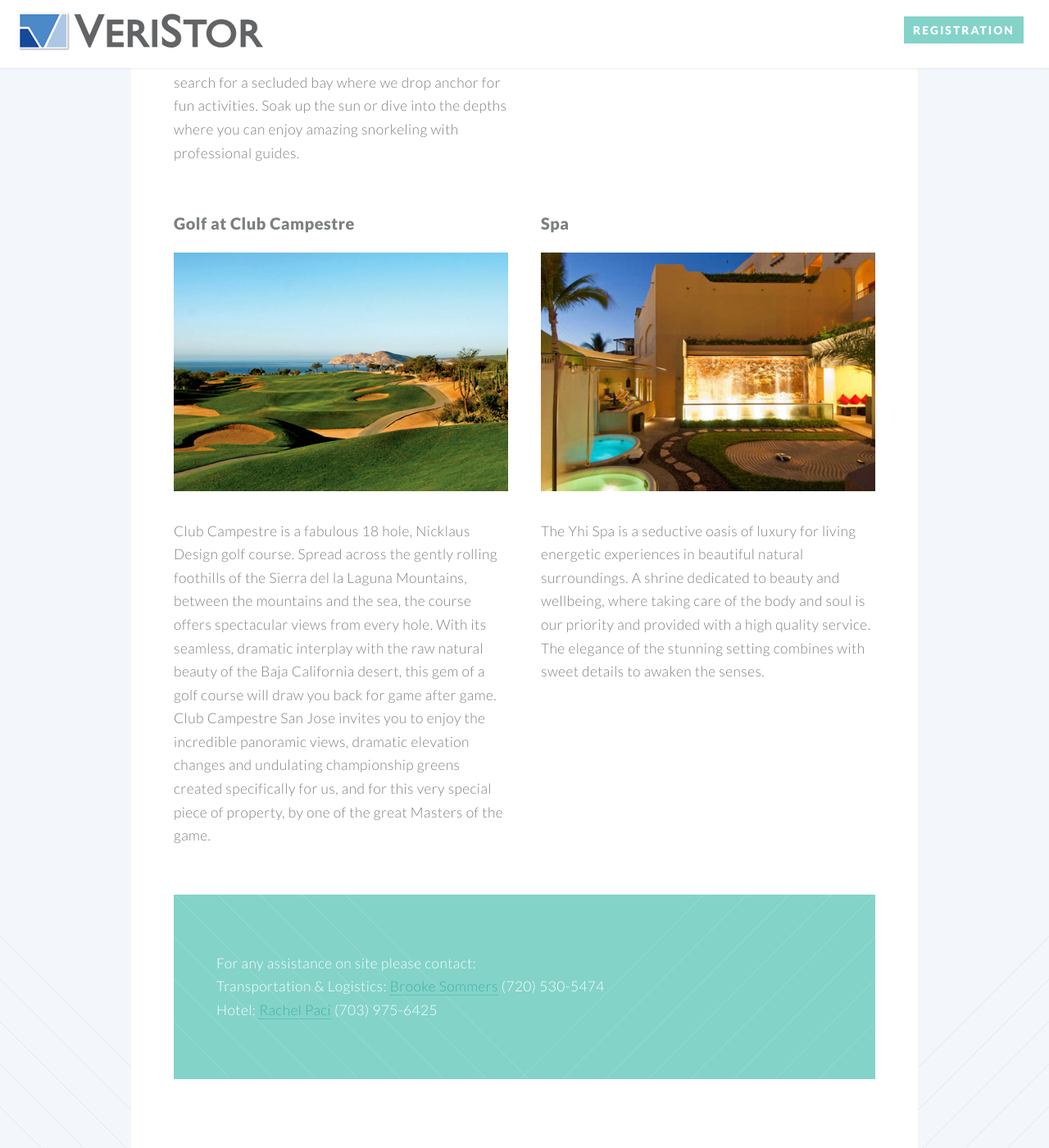
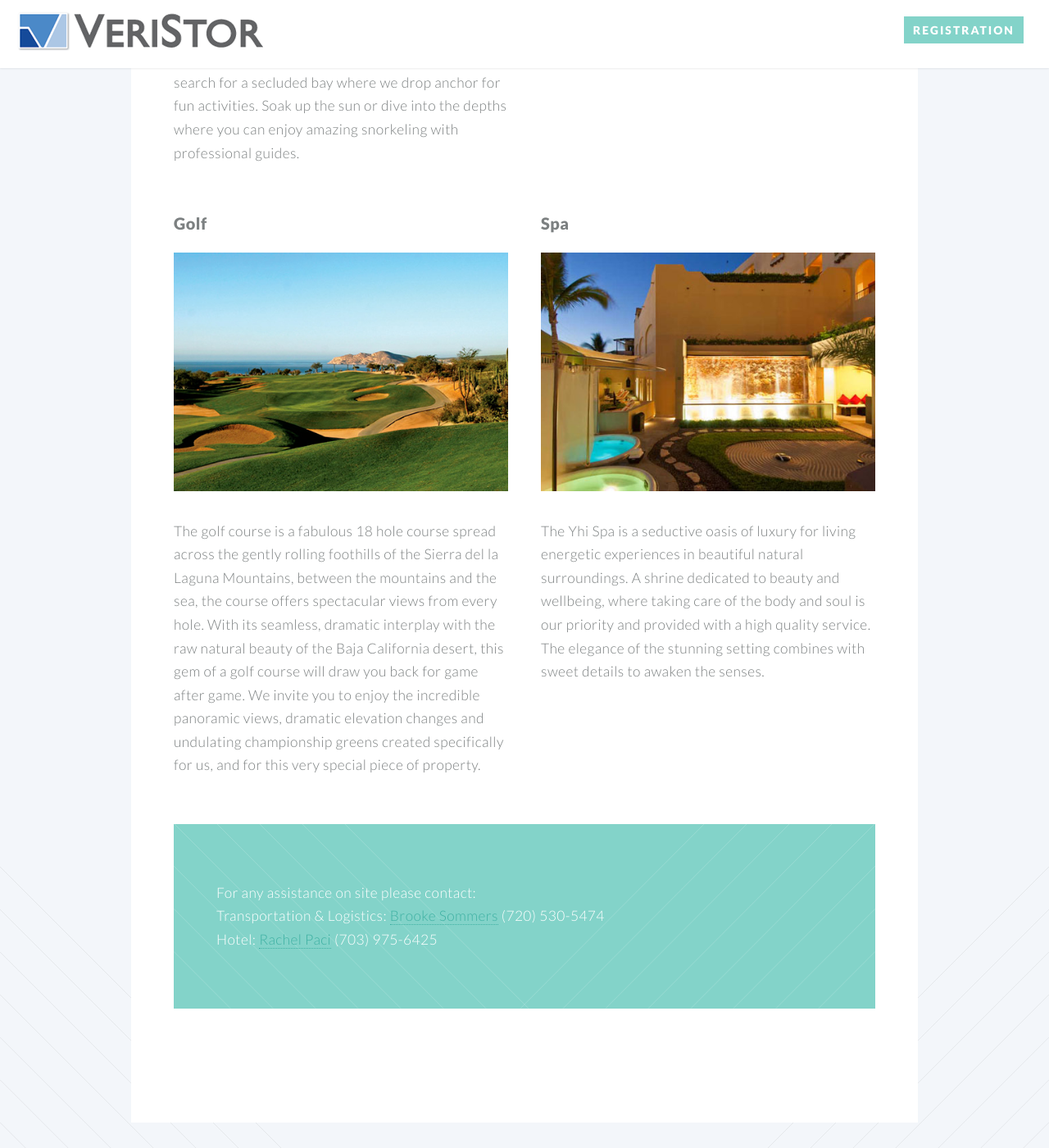
Before and after one commit to rp7c/www_veristor17_strategicconferences_net, a Jekyll site: the page built from index.html, in a window 1280 px wide and 1400 px high, scrolled down 3541 px. Shown: the whole window at 82% size. Built offline with Jekyll 4.4.1, drawn with Linux system fonts in a browser that asks for light colours.

Commit message:
golf description updated

```diff
--- a/index.html
+++ b/index.html
@@ -231,20 +231,18 @@
 
                 <section>
                     <header>
-                        <h3>Golf at Club Campestre</h3>
+                        <h3>Golf</h3>
                     </header>
                     <a href="#" class="image featured" onClick="return false;"><img class="featured"
                                                                                     src="images/activity_golf-club-campestre1.png"
                                                                                     alt="golf campestre"/></a>
-                    <p>Club Campestre is a fabulous 18 hole, Nicklaus Design
-                        golf course. Spread across
+                    <p>The golf course is a fabulous 18 hole course spread across
                         the gently rolling foothills of the Sierra del la Laguna Mountains, between the mountains and
                         the sea, the course offers spectacular views from every hole. With its seamless, dramatic
                         interplay with the raw natural beauty of the Baja California desert, this gem of a golf course
-                        will draw you back for game after game. Club Campestre San Jose invites you to enjoy the
+                        will draw you back for game after game. We invite you to enjoy the
                         incredible panoramic views, dramatic elevation changes and undulating championship greens
-                        created specifically for us, and for this very special piece of property, by one of the great
-                        Masters of the game.
+                        created specifically for us, and for this very special piece of property.
                     </p>
                 </section>
 
```
